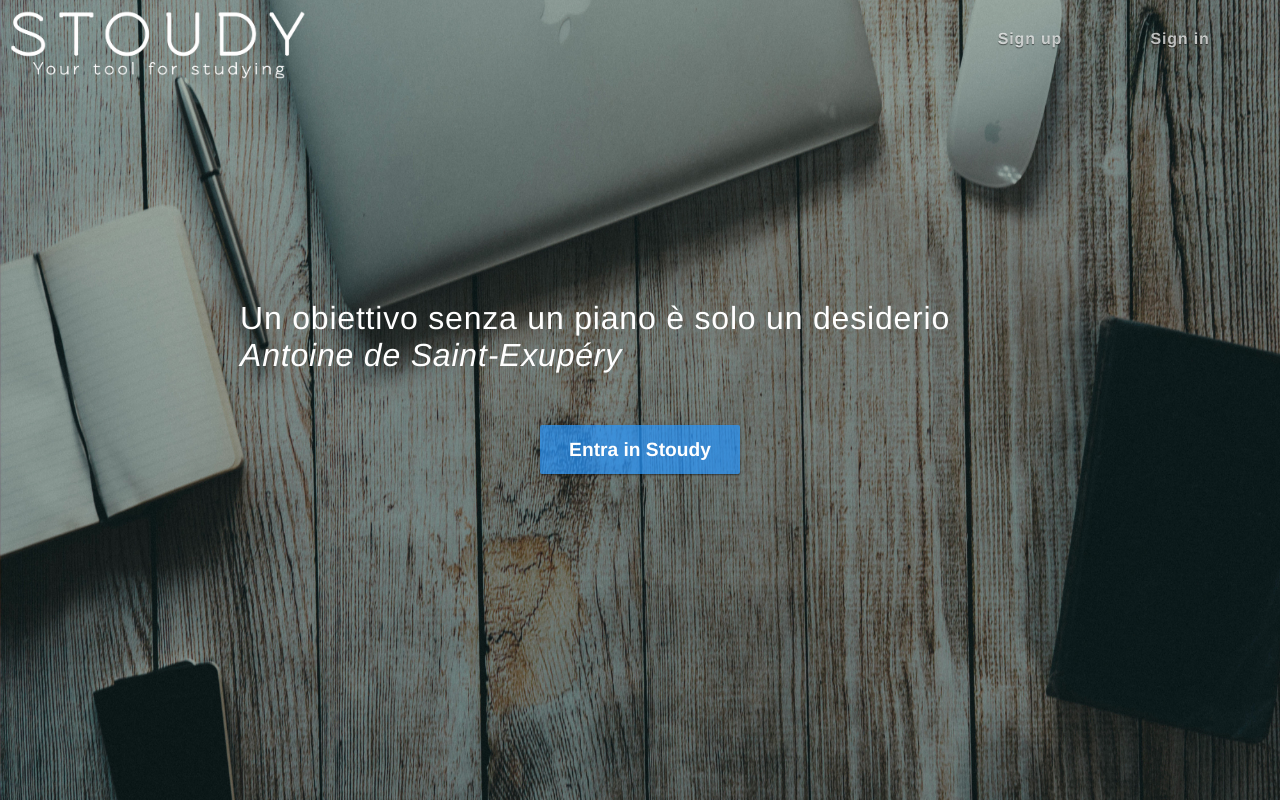
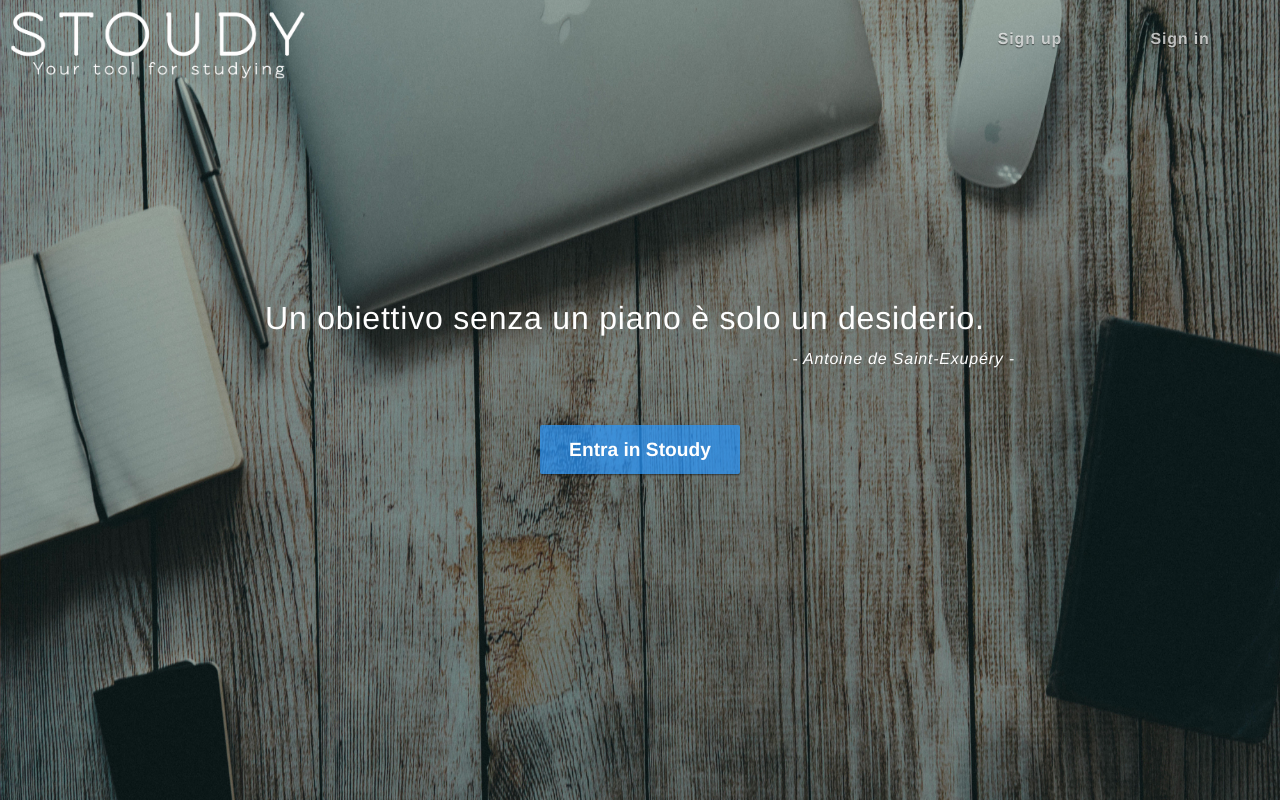
Before and after one commit to pietro-nardelli/Stoudy, a PHP site: page / in a window 1280 px wide. Run offline with PHP 8.4, Linux system fonts and the light colour scheme; some web fonts are replaced.

Commit message:
Slogan home-page migliorato graficamente

```diff
--- a/index.css
+++ b/index.css
@@ -96,12 +96,25 @@
 #slogan {
 	position: absolute;
 	font-size: 2em;
-	width: 800px;
+	width: 750px;
 	/*Stiamo centrando un block element. Spostiamo del 50% rispetto all'elemento che lo contiene verso destra,
 	dopodichè ci avviciniamo verso sinistra della metà rispetto alla larghezza del div da centrare*/
 	margin-left: 50%;
-	left: -400px;
+	left: -375px;
 	top: 300px;
+}
+
+#sloganCit {
+	position: absolute;
+	font-size: 1em;
+	width: 750px;
+	/*Stiamo centrando un block element. Spostiamo del 50% rispetto all'elemento che lo contiene verso destra,
+	dopodichè ci avviciniamo verso sinistra della metà rispetto alla larghezza del div da centrare*/
+	margin-left: 50%;
+	left: -375px;
+	top: 350px;
+	font-style: italic;
+	text-align: right;
 }
 
 
--- a/index.html
+++ b/index.html
@@ -27,7 +27,10 @@
 			</div>
 		</div>
 		<div id="slogan">
-		Un obiettivo senza un piano è solo un desiderio <div style="font-style: italic;"> Antoine de Saint-Exupéry</div>
+		Un obiettivo senza un piano è solo un desiderio.
+		</div>
+		<div id="sloganCit">
+		- Antoine de Saint-Exupéry -
 		</div>
 		<form action="registration.php" id="entraInStoudy">
 			<input type="submit" value="Entra in Stoudy">
```
